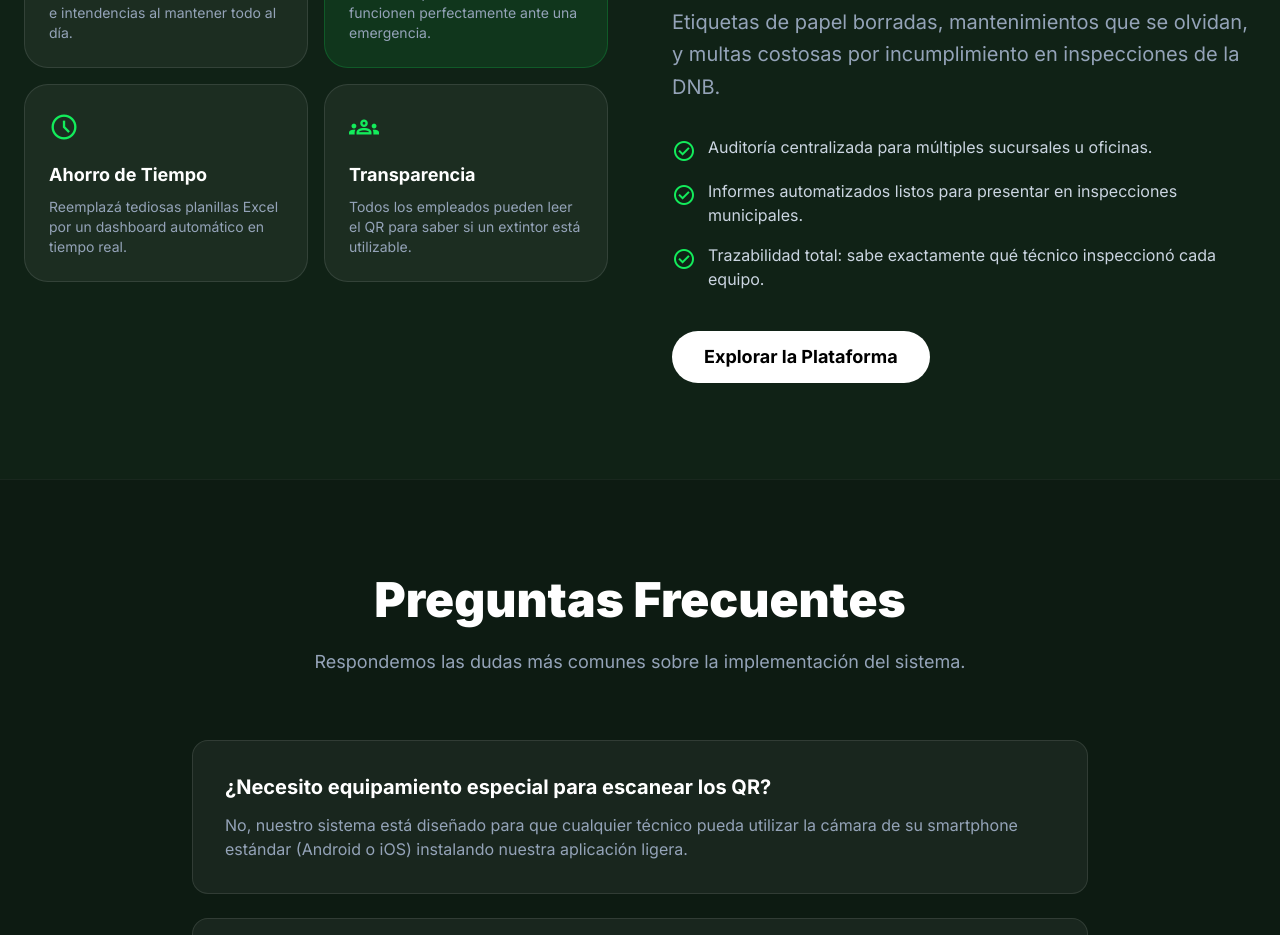
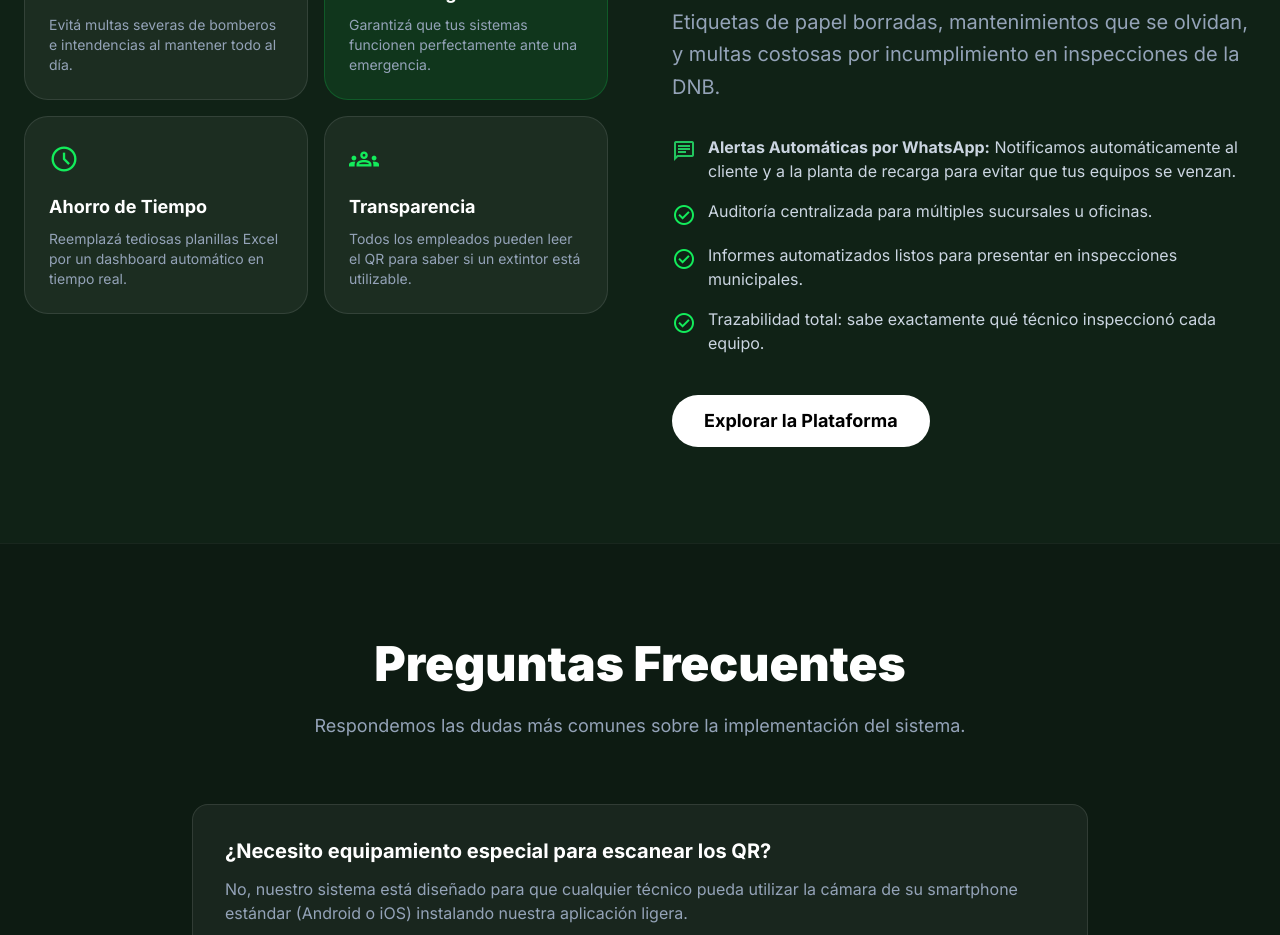
Before and after one commit to Simonmfo/Extintoresuy, a React (Vite) app: page / in a window 1280 px wide. Shown: the part 2920-3855 px from the top of the page. Built offline with nearby package versions, Linux system fonts and the light colour scheme.

Commit message:
feat: add WhatsApp automatic notifications info to landing page

```diff
--- a/components/LandingPage.tsx
+++ b/components/LandingPage.tsx
@@ -235,6 +235,10 @@ const LandingPage: FC<LandingPageProps> = ({ onLogin, onNavigateTo }) => {
             </p>
             <ul className="space-y-4">
               <li className="flex items-start gap-3">
+                <span className="material-symbols-outlined text-green-500 mt-1">chat</span>
+                <span className="text-slate-300"><strong>Alertas Automáticas por WhatsApp:</strong> Notificamos automáticamente al cliente y a la planta de recarga para evitar que tus equipos se venzan.</span>
+              </li>
+              <li className="flex items-start gap-3">
                 <span className="material-symbols-outlined text-primary mt-1">check_circle</span>
                 <span className="text-slate-300">Auditoría centralizada para múltiples sucursales u oficinas.</span>
               </li>
```
